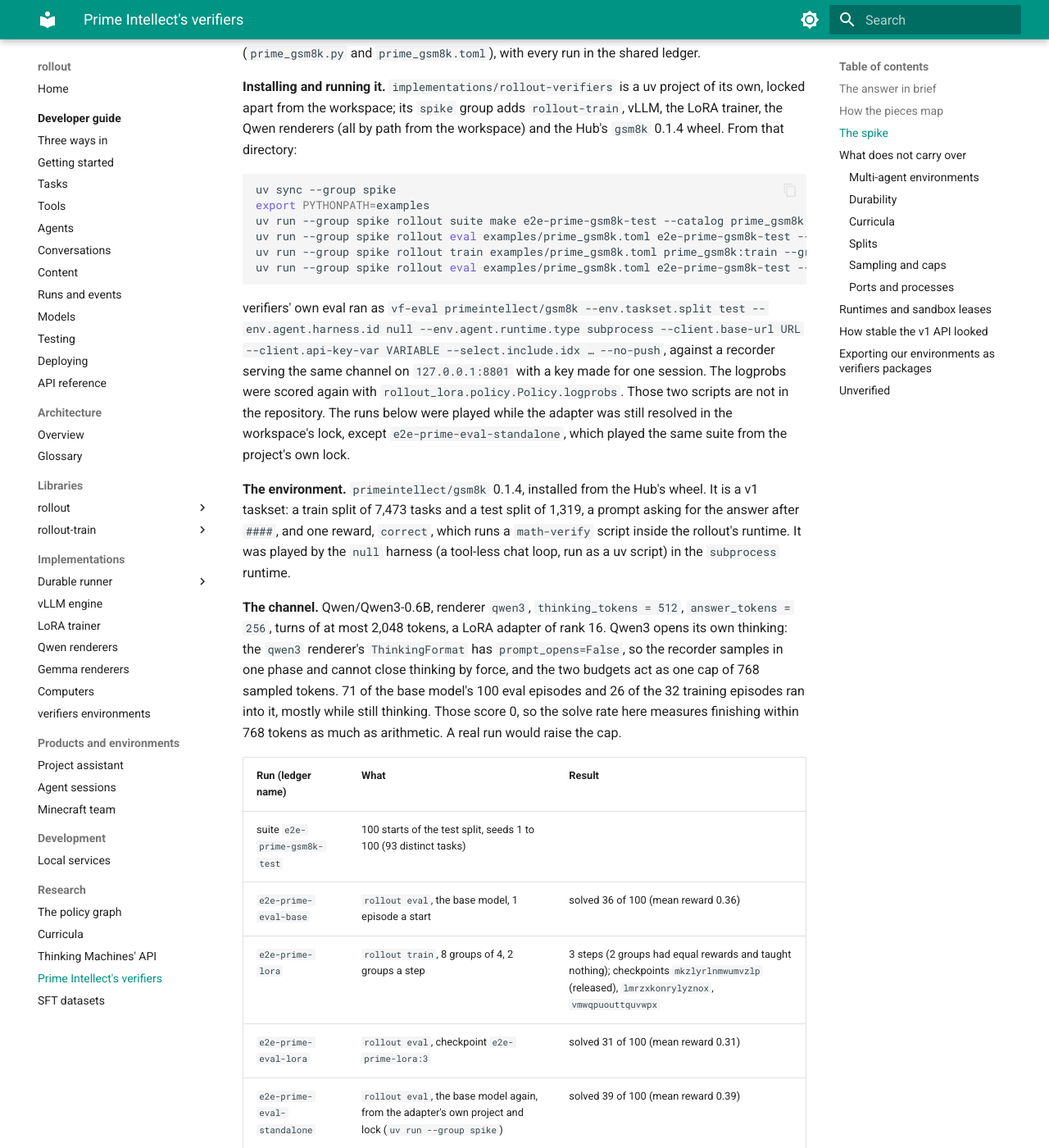
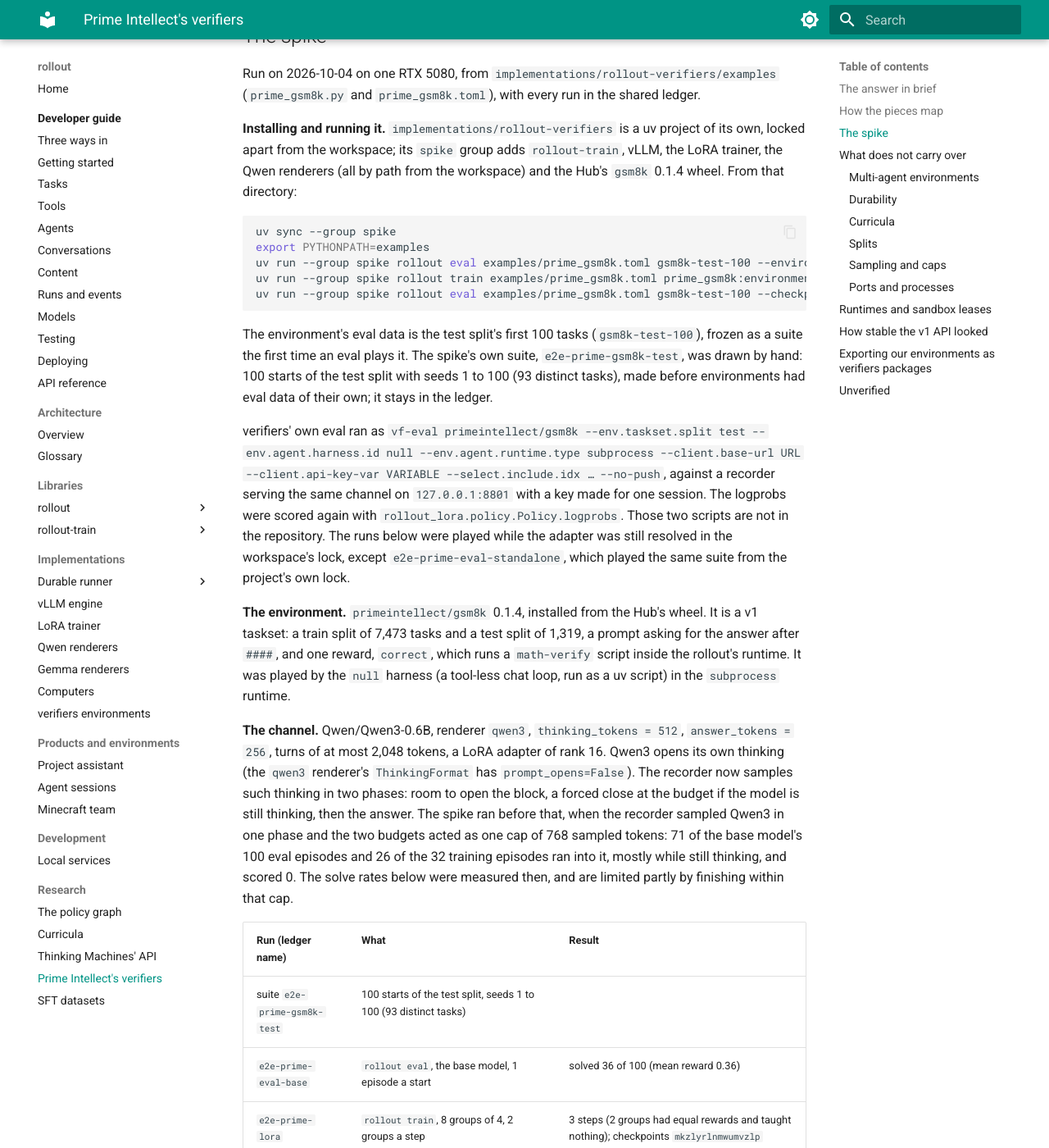
Before and after one commit to by77er/distributed_agents_environments, an MkDocs documentation site: the page built from docs/research/prime-compat.md, in a window 1280 px wide and 1400 px high, scrolled down 2160 px. Shown: the whole window at 82% size. Built offline with MkDocs 1.6.1 and Material for MkDocs 9.7.7, drawn with Linux system fonts in a browser that asks for light colours; some of the changed text lies outside the part shown.

Commit message:
Make a verifiers environment an Environment, with its eval data, version and description
VerifiersEnvironment implements rollout.environment.Environment: the training split
is its one row, the eval split's tasks (the first eval_size) are its eval data on a
row training never plays, named after the taskset and its eval settings; its version
names the taskset's package, verifiers and a digest of the settings; its description
takes the reward range from the task's reward weights, says solved, and counts turns
as duration. The research page says the spike's solve rates were measured before
the recorder closed Qwen3's thinking at its budget.

Co-Authored-By: Claude Opus 5.5 <noreply@anthropic.com>
Claude-Session: https://claude.ai/code/session_01AxRszaiGt82VWkd91J1awf

````diff
--- a/docs/research/prime-compat.md
+++ b/docs/research/prime-compat.md
@@ -12,7 +12,7 @@ not built. The facts about verifiers were read from its source (the pinned `0.3.
 
 ## The answer in brief
 
-- **A verifiers v1 environment runs here as a catalog**, with no change to the loop, the scheduler, evals or the
+- **A verifiers v1 environment runs here as an environment**, with no change to the loop, the scheduler, evals or the
   trainer. Its harness reaches the model through verifiers' own interception server, which relays each request in
   the harness's own API to the episode's model address. The recorder renders and samples every request, so the
   tokens and logprobs are recorded by this system and are exact. The adapter, `rollout-verifiers`, is a uv project of
@@ -22,9 +22,10 @@ not built. The facts about verifiers were read from its source (the pinned `0.3.
   `Idempotency-Key` in each. This is also the front door for testing black-box harnesses against each other.
 - **The spike:** `primeintellect/gsm8k` 0.1.4 from the Environments Hub, Qwen/Qwen3-0.6B on vLLM. The base model
   solved 36 of 100 starts of a frozen suite through `rollout eval`; verifiers' own `vf-eval`, against the recorder,
-  scored 0.39 on the same tasks, with the same outcome on 83 of 100. A LoRA run took 3 steps. The recorded logprobs
-  differ from the trainer's, recomputed on the same tokens, by 0.0167 per token on average (median 0.0007), as vLLM
-  and the trainer always do here: the tokens are the ones sampled.
+  scored 0.39 on the same tasks, with the same outcome on 83 of 100 (both measured before the recorder closed
+  Qwen3's thinking at its budget, so partly limited by finishing within 768 tokens). A LoRA run took 3 steps. The
+  recorded logprobs differ from the trainer's, recomputed on the same tokens, by 0.0167 per token on average (median
+  0.0007), as vLLM and the trainer always do here: the tokens are the ones sampled.
 - **What does not carry over:** an episode is all or nothing (ours can resume mid-episode); every agent of a
   multi-agent verifiers environment would share the one model address; tasksets have no order, so our curriculum
   has nothing to unlock; splits are whatever each taskset's config calls them.
@@ -39,7 +40,7 @@ not built. The facts about verifiers were read from its source (the pinned `0.3.
 | verifiers v1 | Here | How well |
 |---|---|---|
 | A taskset's tasks (`TaskData`: prompt, answer, files) | A row's starts: the task's data is the start's parameters | Cleanly. A suite freezes each task's data in the ledger |
-| `TasksetConfig` (split, dataset, size) | `train` and `eval` settings: two catalogs | Cleanly, but each taskset names its own settings |
+| `TasksetConfig` (split, dataset, size) | `train` and `eval` settings: the training row and the eval data | Cleanly, but each taskset names its own settings |
 | `@vf.reward` methods over a `Trace` | The episode's reward (their weighted sum) and `result` | Cleanly. `solved` is ours: a threshold on the reward |
 | `@vf.metric` | The episode's `result` | Cleanly |
 | A harness (`null`, `bash`, Codex, Claude Code) | A harness inside the environment, given a model address | Cleanly: verifiers runs it |
@@ -63,11 +64,14 @@ workspace) and the Hub's `gsm8k` 0.1.4 wheel. From that directory:
 ```bash
 uv sync --group spike
 export PYTHONPATH=examples
-uv run --group spike rollout suite make e2e-prime-gsm8k-test --catalog prime_gsm8k:test --seeds 1,2,...,100 --ledger sqlite:///$HOME/.cache/rollout/ledger.db
-uv run --group spike rollout eval examples/prime_gsm8k.toml e2e-prime-gsm8k-test --directory ~/.cache/rollout/runs/e2e-prime-eval-base --name e2e-prime-eval-base
-uv run --group spike rollout train examples/prime_gsm8k.toml prime_gsm8k:train --groups 8 --groups-per-step 2 --directory ~/.cache/rollout/runs/e2e-prime-lora --name e2e-prime-lora
-uv run --group spike rollout eval examples/prime_gsm8k.toml e2e-prime-gsm8k-test --checkpoint e2e-prime-lora:3 --directory ~/.cache/rollout/runs/e2e-prime-eval-lora --name e2e-prime-eval-lora
+uv run --group spike rollout eval examples/prime_gsm8k.toml gsm8k-test-100 --environment prime_gsm8k:environment --directory ~/.cache/rollout/runs/e2e-prime-eval-base --name e2e-prime-eval-base
+uv run --group spike rollout train examples/prime_gsm8k.toml prime_gsm8k:environment --groups 8 --groups-per-step 2 --directory ~/.cache/rollout/runs/e2e-prime-lora --name e2e-prime-lora
+uv run --group spike rollout eval examples/prime_gsm8k.toml gsm8k-test-100 --checkpoint e2e-prime-lora:3 --directory ~/.cache/rollout/runs/e2e-prime-eval-lora --name e2e-prime-eval-lora
 ```
+
+The environment's eval data is the test split's first 100 tasks (`gsm8k-test-100`), frozen as a suite the first time
+an eval plays it. The spike's own suite, `e2e-prime-gsm8k-test`, was drawn by hand: 100 starts of the test split with
+seeds 1 to 100 (93 distinct tasks), made before environments had eval data of their own; it stays in the ledger.
 
 verifiers' own eval ran as `vf-eval primeintellect/gsm8k --env.taskset.split test --env.agent.harness.id null
 --env.agent.runtime.type subprocess --client.base-url URL --client.api-key-var VARIABLE --select.include.idx …
@@ -82,11 +86,12 @@ which runs a `math-verify` script inside the rollout's runtime. It was played by
 loop, run as a uv script) in the `subprocess` runtime.
 
 **The channel.** Qwen/Qwen3-0.6B, renderer `qwen3`, `thinking_tokens = 512`, `answer_tokens = 256`, turns of at
-most 2,048 tokens, a LoRA adapter of rank 16. Qwen3 opens its own thinking: the `qwen3` renderer's
-`ThinkingFormat` has `prompt_opens=False`, so the recorder samples in one phase and cannot close thinking by force,
-and the two budgets act as one cap of 768 sampled tokens. 71 of the base model's 100 eval episodes and 26 of the 32
-training episodes ran into it, mostly while still thinking. Those score 0, so the solve rate here measures finishing
-within 768 tokens as much as arithmetic. A real run would raise the cap.
+most 2,048 tokens, a LoRA adapter of rank 16. Qwen3 opens its own thinking (the `qwen3` renderer's `ThinkingFormat`
+has `prompt_opens=False`). The recorder now samples such thinking in two phases: room to open the block, a forced
+close at the budget if the model is still thinking, then the answer. The spike ran before that, when the recorder
+sampled Qwen3 in one phase and the two budgets acted as one cap of 768 sampled tokens: 71 of the base model's 100
+eval episodes and 26 of the 32 training episodes ran into it, mostly while still thinking, and scored 0. The solve
+rates below were measured then, and are limited partly by finishing within that cap.
 
 | Run (ledger name) | What | Result |
 |---|---|---|
@@ -162,7 +167,7 @@ harnesses (`SUPPORTS_RESUME` is about user turns over ACP, *unverified* for resu
 
 ### Curricula
 
-Our curriculum unlocks rows in the catalog's order, easiest first, and weights each by how often its groups'
+Our curriculum unlocks rows in the environment's order, easiest first, and weights each by how often its groups'
 rewards differed. A taskset is an unordered dataset with no difficulty. Making each task a row would unlock the
 first three tasks and train on them until solved. So a split is one row and its tasks are its starts, drawn at
 random: the curriculum has one row and nothing to unlock. *Proposed:* a flat curriculum over task rows (no
@@ -230,10 +235,10 @@ Either way the model calls still go harness → interception server → the reco
 
 ## Exporting our environments as verifiers packages
 
-*Proposed*, not built. A single-agent catalog could be published as a v1 package:
+*Proposed*, not built. A single-agent environment of ours could be published as a v1 package:
 
-1. **A taskset** whose `load()` yields one `TaskData` per start (the catalog's rows, each with seeds), the start's
-   parameters as a field. `INFINITE` with a generator for catalogs that draw starts forever.
+1. **A taskset** whose `load()` yields one `TaskData` per start (the environment's rows, each with seeds, and its eval data), the start's
+   parameters as a field. `INFINITE` with a generator for environments that draw starts forever.
 2. **A harness** whose `launch(ctx, trace, runtime, endpoint, secret, …)` runs our program in the runtime: a runner
    process (`rollout.local`) with the program's slot bound to a direct model at `endpoint` with key `secret`. The
    interception server accepts Responses, so `rollout_openai.ResponsesEndpoint(ApiKey(secret, base_url=endpoint))`
````
Also changed, not shown: docs/README.md (+2 -2 lines), docs/implementations/rollout-verifiers.md (+28 -14 lines), 3 other files.
